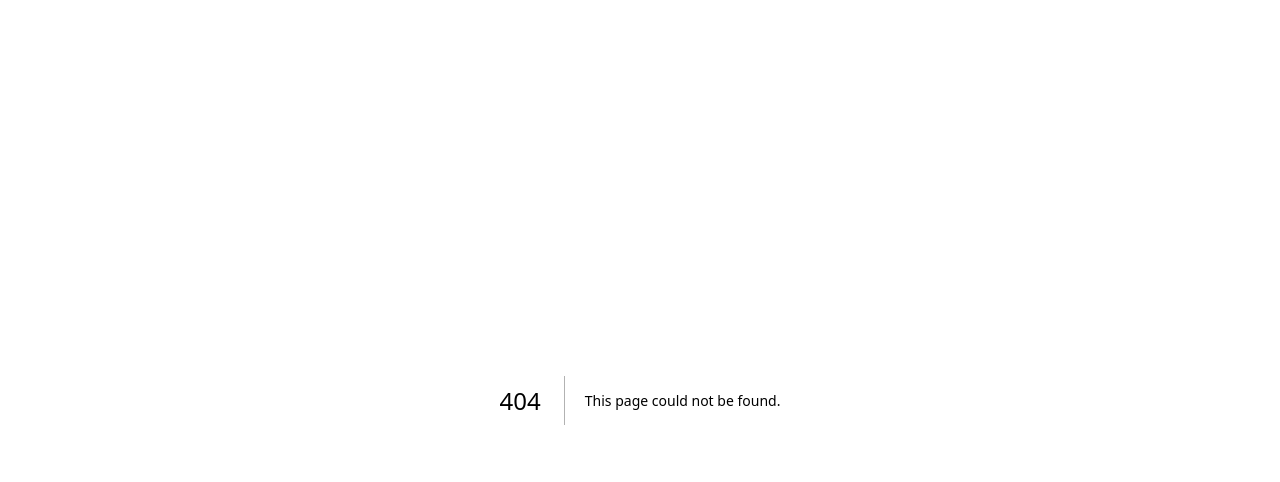
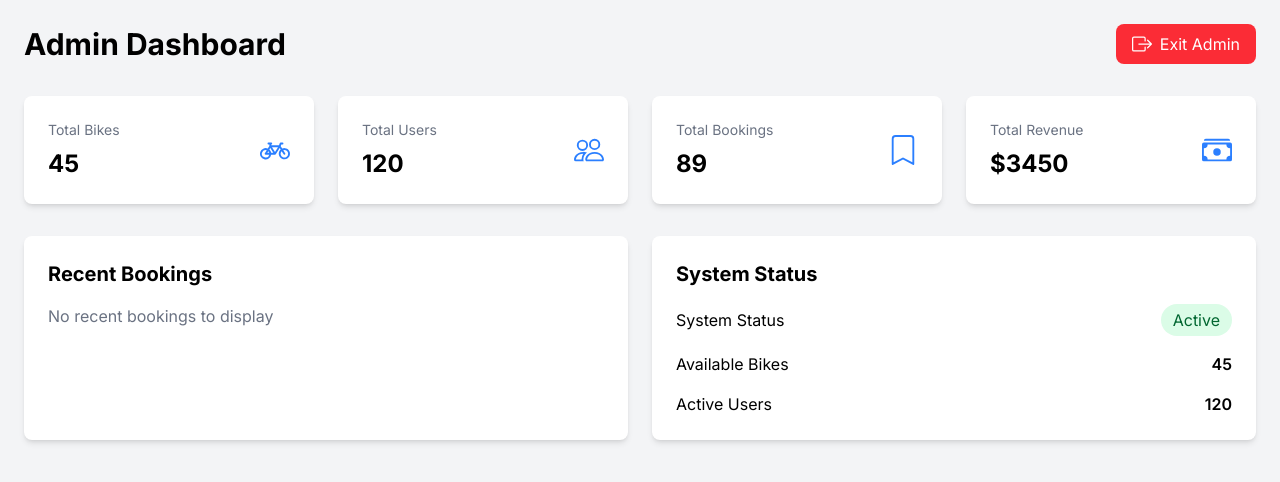
Before and after one commit to dennohnikhs/E-bike-sharing, a Next.js app: page /admin/dashboard in a window 1280 px wide. Before the commit this address had no page. Shown: the top 482 px of the page. Built offline with nearby package versions, Linux system fonts and the light colour scheme.

Commit message:
admins can now monitor users and manipulate everyone in the system

```diff
--- /dev/null
+++ b/app/admin/dashboard/page.js
@@ -0,0 +1,106 @@
+"use client";
+import { useState, useEffect } from "react";
+import Link from "next/link";
+import {
+  BsBicycle,
+  BsPeople,
+  BsBookmark,
+  BsCashStack,
+  BsBoxArrowRight,
+} from "react-icons/bs";
+
+export default function AdminDashboard() {
+  const [stats, setStats] = useState({
+    totalBikes: 0,
+    totalUsers: 0,
+    totalBookings: 0,
+    totalRevenue: 0,
+  });
+
+  useEffect(() => {
+    // TODO: Fetch real stats from your API
+    setStats({
+      totalBikes: 45,
+      totalUsers: 120,
+      totalBookings: 89,
+      totalRevenue: 3450,
+    });
+  }, []);
+
+  const StatCard = ({ title, value, icon: Icon }) => (
+    <div className="bg-white p-6 rounded-lg shadow-md">
+      <div className="flex items-center justify-between">
+        <div>
+          <p className="text-gray-500 text-sm">{title}</p>
+          <h3 className="text-2xl font-bold mt-2">{value}</h3>
+        </div>
+        <Icon className="text-blue-500 text-3xl" />
+      </div>
+    </div>
+  );
+
+  return (
+    <div className="p-6 bg-gray-100 min-h-screen">
+      <div className="flex items-center justify-between mb-8">
+        <h1 className="text-3xl font-bold">Admin Dashboard</h1>
+        <Link
+          href="/"
+          className="flex items-center bg-red-500 text-white px-4 py-2 rounded-lg hover:bg-red-600 transition-colors">
+          <BsBoxArrowRight className="text-xl mr-2" />
+          <span>Exit Admin</span>
+        </Link>
+      </div>
+
+      <div className="grid grid-cols-1 md:grid-cols-2 lg:grid-cols-4 gap-6 mb-8">
+        <StatCard
+          title="Total Bikes"
+          value={stats.totalBikes}
+          icon={BsBicycle}
+        />
+        <StatCard
+          title="Total Users"
+          value={stats.totalUsers}
+          icon={BsPeople}
+        />
+        <StatCard
+          title="Total Bookings"
+          value={stats.totalBookings}
+          icon={BsBookmark}
+        />
+        <StatCard
+          title="Total Revenue"
+          value={`$${stats.totalRevenue}`}
+          icon={BsCashStack}
+        />
+      </div>
+
+      <div className="grid grid-cols-1 lg:grid-cols-2 gap-6">
+        <div className="bg-white p-6 rounded-lg shadow-md">
+          <h2 className="text-xl font-bold mb-4">Recent Bookings</h2>
+          {/* TODO: Add a table or list of recent bookings */}
+          <p className="text-gray-500">No recent bookings to display</p>
+        </div>
+
+        <div className="bg-white p-6 rounded-lg shadow-md">
+          <h2 className="text-xl font-bold mb-4">System Status</h2>
+          <div className="space-y-4">
+            <div className="flex justify-between items-center">
+              <span>System Status</span>
+              <span className="px-3 py-1 bg-green-100 text-green-800 rounded-full">
+                Active
+              </span>
+            </div>
+            <div className="flex justify-between items-center">
+              <span>Available Bikes</span>
+              <span className="font-semibold">{stats.totalBikes}</span>
+            </div>
+            <div className="flex justify-between items-center">
+              <span>Active Users</span>
+              <span className="font-semibold">{stats.totalUsers}</span>
+            </div>
+          </div>
+        </div>
+      </div>
+    </div>
+  );
+}
--- /dev/null
+++ b/app/admin/page.js
@@ -0,0 +1,51 @@
+"use client";
+import Link from "next/link";
+import { BsSpeedometer2, BsBicycle, BsPeople, BsGear } from "react-icons/bs";
+
+export default function AdminHome() {
+  const AdminCard = ({ title, icon: Icon, link, description }) => (
+    <Link href={link}>
+      <div className="bg-white p-6 rounded-lg shadow-md hover:shadow-lg transition-shadow cursor-pointer">
+        <div className="flex items-center space-x-4">
+          <Icon className="text-blue-500 text-3xl" />
+          <div>
+            <h3 className="text-xl font-semibold">{title}</h3>
+            <p className="text-gray-600">{description}</p>
+          </div>
+        </div>
+      </div>
+    </Link>
+  );
+
+  return (
+    <div className="p-8 bg-gray-100 min-h-screen">
+      <h1 className="text-3xl font-bold mb-8">Admin Portal</h1>
+      <div className="grid grid-cols-1 md:grid-cols-2 gap-6">
+        <AdminCard
+          title="Dashboard"
+          icon={BsSpeedometer2}
+          link="/admin/dashboard"
+          description="View statistics and system overview"
+        />
+        <AdminCard
+          title="Manage Bikes"
+          icon={BsBicycle}
+          link="/admin/bikes"
+          description="Add, edit, and manage bikes"
+        />
+        <AdminCard
+          title="Users"
+          icon={BsPeople}
+          link="/admin/users"
+          description="Manage user accounts and permissions"
+        />
+        <AdminCard
+          title="Settings"
+          icon={BsGear}
+          link="/admin/settings"
+          description="Configure system settings"
+        />
+      </div>
+    </div>
+  );
+}
--- a/app/auth/login/page.tsx
+++ b/app/auth/login/page.tsx
@@ -25,6 +25,15 @@ export default function Login() {
     setError('');
 
     try {
+
+        const isAdmin = email.toLowerCase() === process.env.NEXT_PUBLIC_ADMIN_EMAIL?.toLowerCase() &&
+        password === process.env.NEXT_PUBLIC_ADMIN_PASSWORD;
+        console.log('isAdmin:', isAdmin); // Debugging line
+        console.log('Admin password:', process.env.NEXT_PUBLIC_ADMIN_PASSWORD);
+        console.log('Admin email:', process.env.NEXT_PUBLIC_ADMIN_EMAIL);
+        if (isAdmin) {
+            router.push('/admin/dashboard');
+          }
       // Make API call to backend for authentication
       const response = await fetch('http://localhost:5000/api/login', {
         method: 'POST',
@@ -58,12 +67,15 @@ export default function Login() {
         return;
       }
 
-      // Store authentication data
-      localStorage.setItem('token', data.token);
-      localStorage.setItem('user', JSON.stringify(data.user));
+        // Store authentication data
+        localStorage.setItem('token', data.token);
+        localStorage.setItem('user', JSON.stringify({
+          ...data.user,
+          isAdmin // Add admin status to stored user data
+        }));
 
       // Redirect based on user role
-      if (data.user.role === 'admin') {
+      if (isAdmin) {
         router.push('/admin/dashboard');
       } else {
         router.push('/');
--- a/package.json
+++ b/package.json
@@ -14,7 +14,8 @@
     "next": "15.2.4",
     "next-auth": "^4.24.11",
     "react": "^19.0.0",
-    "react-dom": "^19.0.0"
+    "react-dom": "^19.0.0",
+    "react-icons": "^5.5.0"
   },
   "devDependencies": {
     "@tailwindcss/postcss": "^4",
```
Also changed, not shown: 1 other file (tests, documents, lock files or other folders).
